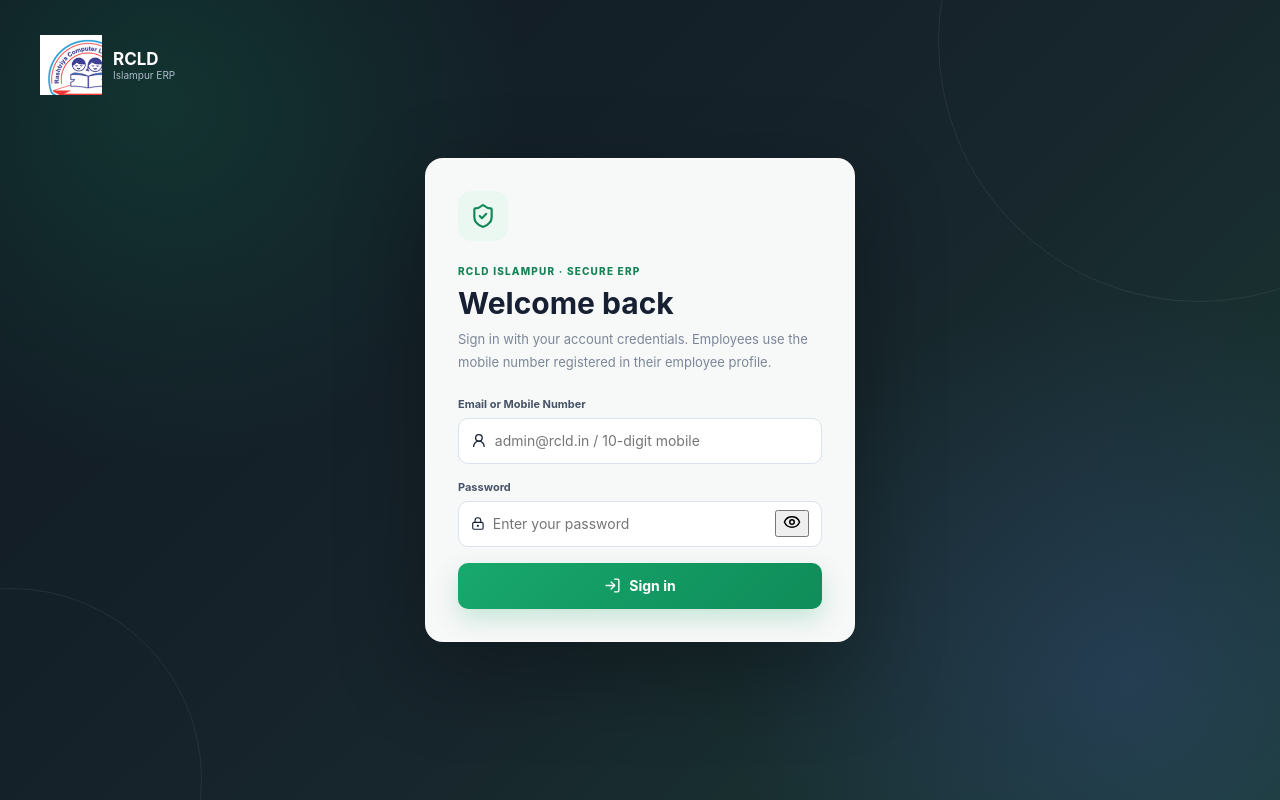
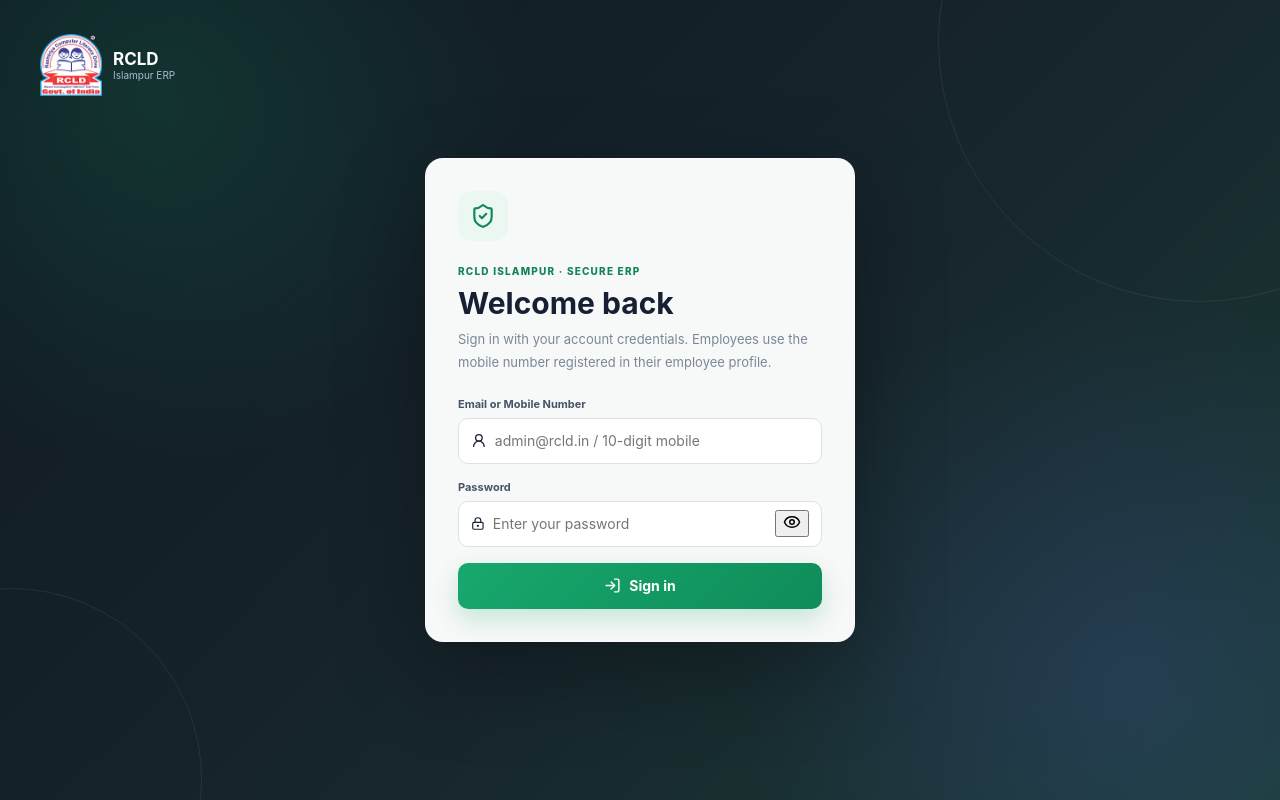
Before and after one commit to Ujjwal0620/RCLD_ISLAMPUR, a Next.js app: page /dashboard/login in a window 1280 px wide. Built offline with nearby package versions, Linux system fonts and the light colour scheme.

Commit message:
Use the official logo.png throughout ERP

```diff
--- a/components/RCLDLogo.js
+++ b/components/RCLDLogo.js
@@ -1,7 +1,7 @@
 export default function RCLDLogo({ className = "", alt = "RCLD — Rashtriya Computer Literacy Drive" }) {
   return (
     <img
-      src="/assets/rcld-logo.png"
+      src="/assets/logo.png"
       alt={alt}
       className={className}
       loading="eager"
```
